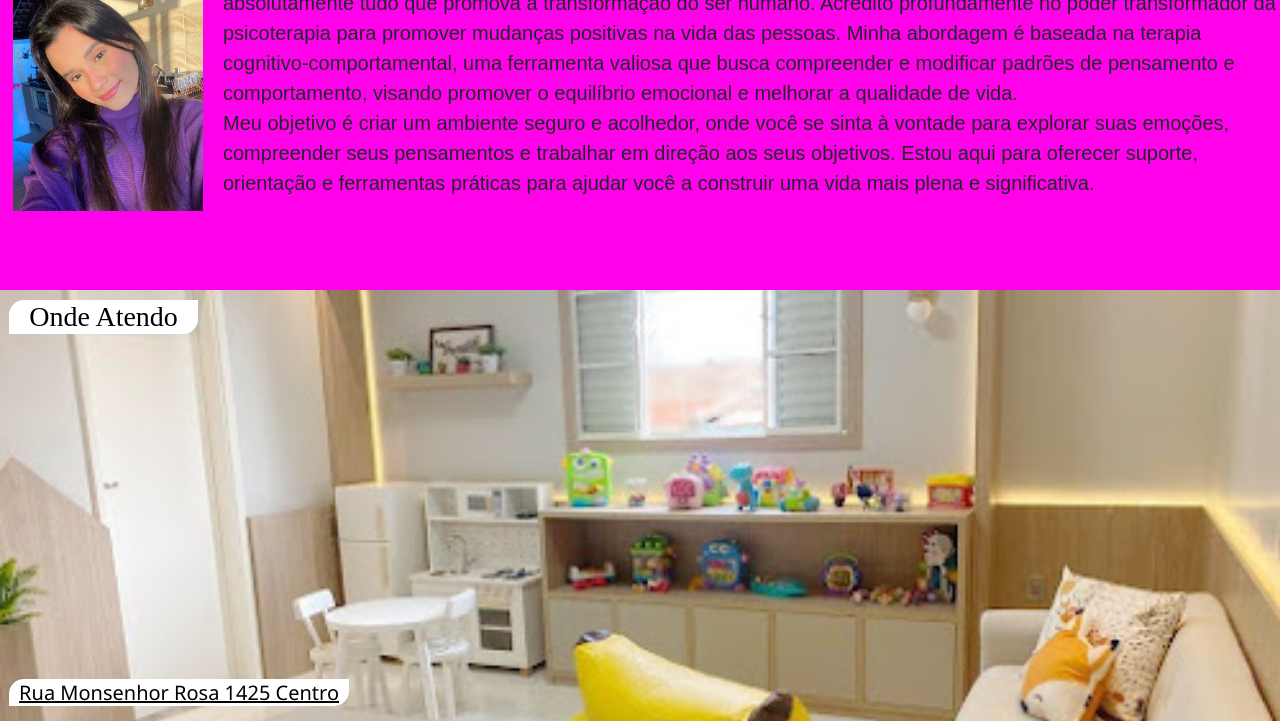
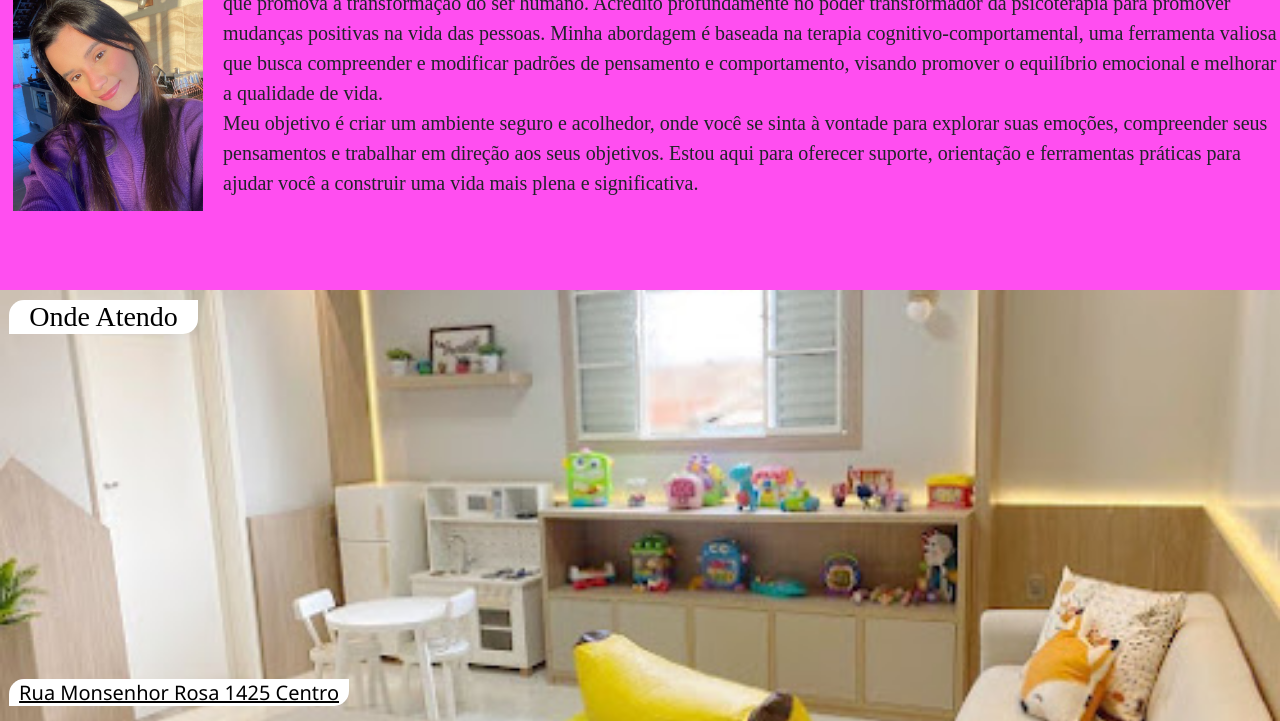
Before and after one commit to gabriel-leal/LeticiaReis, a plain HTML site: page index.html in a window 1280 px wide. Shown: the part 514-1235 px from the top of the page. Drawn offline with nearby package versions, Linux system fonts and the light colour scheme.

Commit message:
Update style.css

```diff
--- a/style.css
+++ b/style.css
@@ -3,7 +3,7 @@
  body {
         max-height: 1000px;
         min-height: 400px;
-        font-family: Arial, sans-serif;
+        font-family: 'Times New Roman', Times, serif;
         margin: 0;
         padding: 0;
         background-color: #fff8fa;
@@ -107,7 +107,8 @@
 }
 
 #sobre {
-    background-color: #ff02ea;
+    font-size: 1.5em;
+    background-color: #ff4ef0;
     height: 380px;
     padding-left: 3px;
     padding-top: 6px;
```
